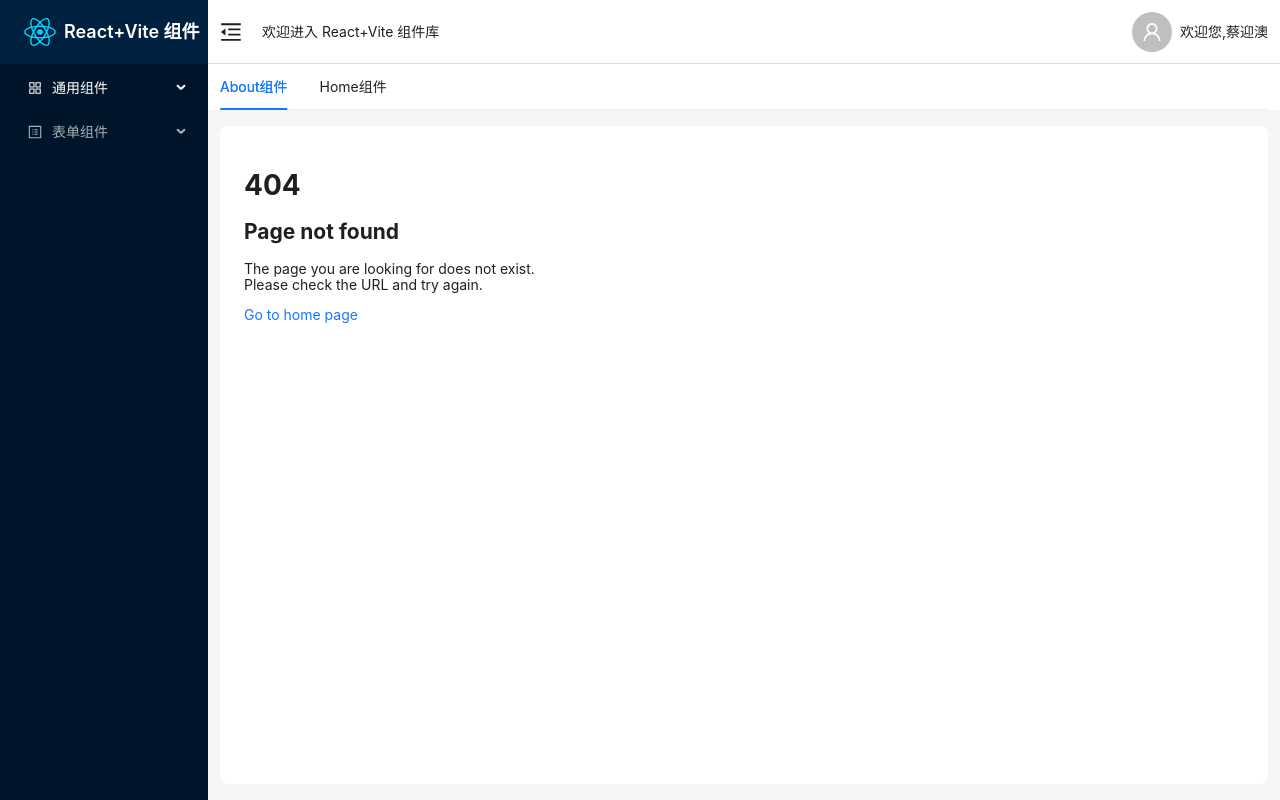
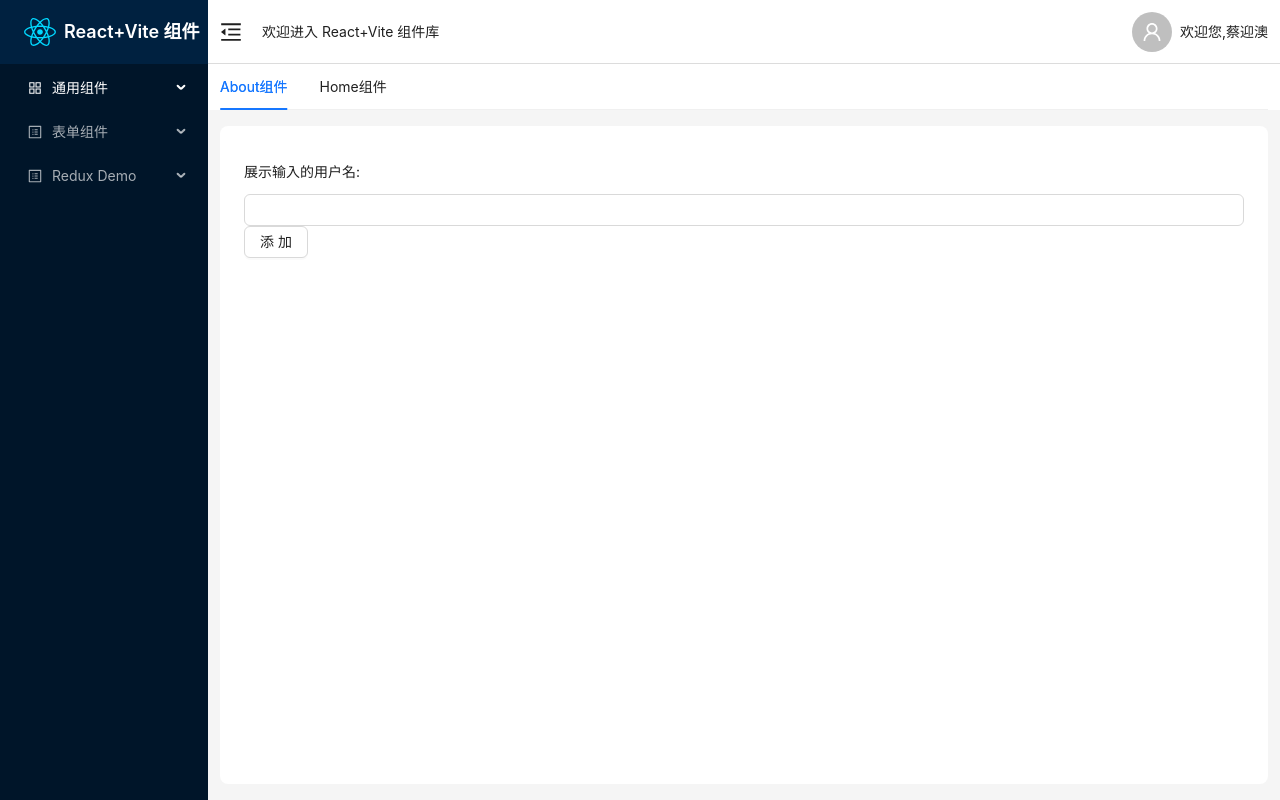
Before and after one commit to LAF523/ReactElement, a React (Vite) app: page /#/ReduxDemo in a window 1280 px wide. Before the commit this address had no page. Built offline with nearby package versions, Linux system fonts and the light colour scheme.

Commit message:
feat: 集成redux

```diff
--- a/package.json
+++ b/package.json
@@ -15,6 +15,7 @@
     "coverage": "vitest run --coverage"
   },
   "dependencies": {
+    "@reduxjs/toolkit": "^2.0.1",
     "ahooks": "^3.7.8",
     "antd": "^5.12.2",
     "axios": "^1.6.2",
@@ -22,6 +23,7 @@
     "normalize.css": "^8.0.1",
     "react": "^18.2.0",
     "react-dom": "^18.2.0",
+    "react-redux": "^9.0.4",
     "react-router-dom": "^6.21.0"
   },
   "devDependencies": {
--- /dev/null
+++ b/src/components/reduxDemo/index.tsx
@@ -0,0 +1,30 @@
+import { rootStore } from '@/stores';
+import { Button, Input } from 'antd';
+import { useDispatch, useSelector } from 'react-redux';
+import { ChangeEvent, useState } from 'react';
+import { setUserInfo } from '@/stores/user';
+const ReactDemo = () => {
+  const user = useSelector((state: rootStore) => state.user);
+  const dispatch = useDispatch();
+
+  const [name, setName] = useState<string>('');
+  const handleClick = () => {
+    dispatch(
+      setUserInfo({
+        name
+      })
+    );
+  };
+  const handleChange = (e: ChangeEvent<HTMLInputElement>) => {
+    setName(e.target.value);
+  };
+  return (
+    <>
+      <p>{`展示输入的用户名:${user.name}`}</p>
+      <Input onChange={handleChange} />
+      <Button onClick={handleClick}>添加</Button>
+    </>
+  );
+};
+
+export default ReactDemo;
--- a/src/layouts/components/menu/index.tsx
+++ b/src/layouts/components/menu/index.tsx
@@ -27,6 +27,17 @@ export const menuItems: MenuItem[] = [
       {
         label: 'Form',
         key: '/form'
+      }
+    ]
+  },
+  {
+    label: 'Redux Demo',
+    key: '3',
+    icon: <ProfileOutlined />,
+    children: [
+      {
+        label: 'Redux',
+        key: '/ReduxDemo'
       }
     ]
   }
--- /dev/null
+++ b/src/pages/reduxDemoPage/index.tsx
@@ -0,0 +1,10 @@
+import ReduxDemo from '@/components/reduxDemo';
+
+const ReduxDemoPage = () => {
+  return (
+    <>
+      <ReduxDemo />
+    </>
+  );
+};
+export default ReduxDemoPage;
--- a/src/routes/baseRouter.tsx
+++ b/src/routes/baseRouter.tsx
@@ -13,6 +13,7 @@ function Loading(Element: React.FC) {
 const Layout = Loading(lazy(() => import('@/layouts')));
 const Button = Loading(lazy(() => import('@/pages/button')));
 const Form = Loading(lazy(() => import('@/pages/form')));
+const ReduxDemoPage = Loading(lazy(() => import('@/pages/reduxDemoPage')));
 const NotFound = Loading(lazy(() => import('@/pages/notFound')));
 const router = [
   {
@@ -28,6 +29,10 @@ const router = [
         element: Form
       },
       {
+        path: '/ReduxDemo',
+        element: ReduxDemoPage
+      },
+      {
         path: '*',
         element: NotFound
       }
--- /dev/null
+++ b/src/stores/index.ts
@@ -0,0 +1,13 @@
+import { configureStore } from '@reduxjs/toolkit';
+import userSlice, { userType } from './user.ts';
+
+export interface rootStore {
+  user: userType;
+}
+// 总状态库
+const store = configureStore({
+  reducer: {
+    user: userSlice
+  }
+});
+export default store;
--- /dev/null
+++ b/src/stores/user.ts
@@ -0,0 +1,27 @@
+import { createSlice } from '@reduxjs/toolkit';
+
+export interface userType {
+  name: string;
+  token: string;
+}
+const initialState: userType = {
+  name: '',
+  token: ''
+};
+
+// createSlice自动生成对应的action creator和reduce
+const userSlice = createSlice({
+  name: 'user',
+  initialState,
+  reducers: {
+    setUserInfo(state, action) {
+      return {
+        ...state,
+        ...action.payload
+      };
+    }
+  }
+});
+
+export default userSlice.reducer; // 导出其中的reduce
+export const { setUserInfo } = userSlice.actions; // 导出其中的action creator
```
Also changed, not shown: src/App.tsx (+7 -3 lines), 2 other files (tests, documents, lock files or other folders).
